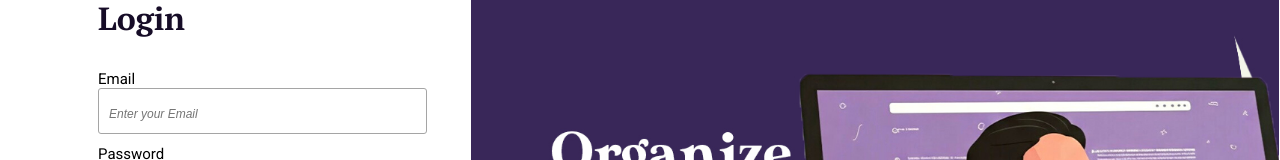
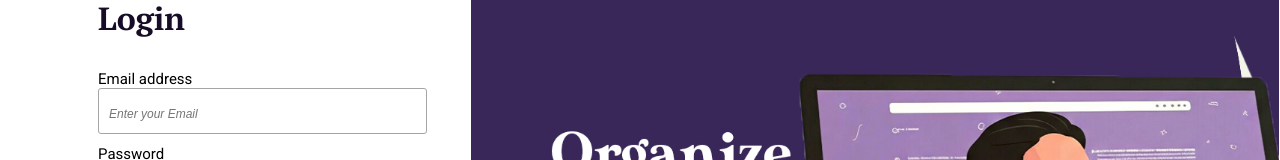
Before and after one commit to ojasharma/Topic_Trail, a React (Vite) app in the folder frontend/: page /login in a window 1280 px wide. Shown: the part 135-295 px from the top of the page. Built offline with nearby package versions, Linux system fonts and the light colour scheme; a web font is replaced by a local one.

Commit message:
login.jsx

```diff
--- a/frontend/src/pages/Login.jsx
+++ b/frontend/src/pages/Login.jsx
@@ -66,7 +66,7 @@ function Login() {
             <h1>Login</h1>
             <form onSubmit={handleLogin}>
               <div>
-                <label htmlFor="email">Email</label>
+                <label htmlFor="email">Email address</label>
                 <input
                   onChange={handleChange}
                   type="email"
@@ -96,8 +96,8 @@ function Login() {
         <div className={styles.imgside}>
           <img src="/bg.jpg" alt="bg" className={styles.sideimg} />
         </div>
-        <ToastContainer />
       </div>
+      <ToastContainer />
     </>
   );
 }
```
